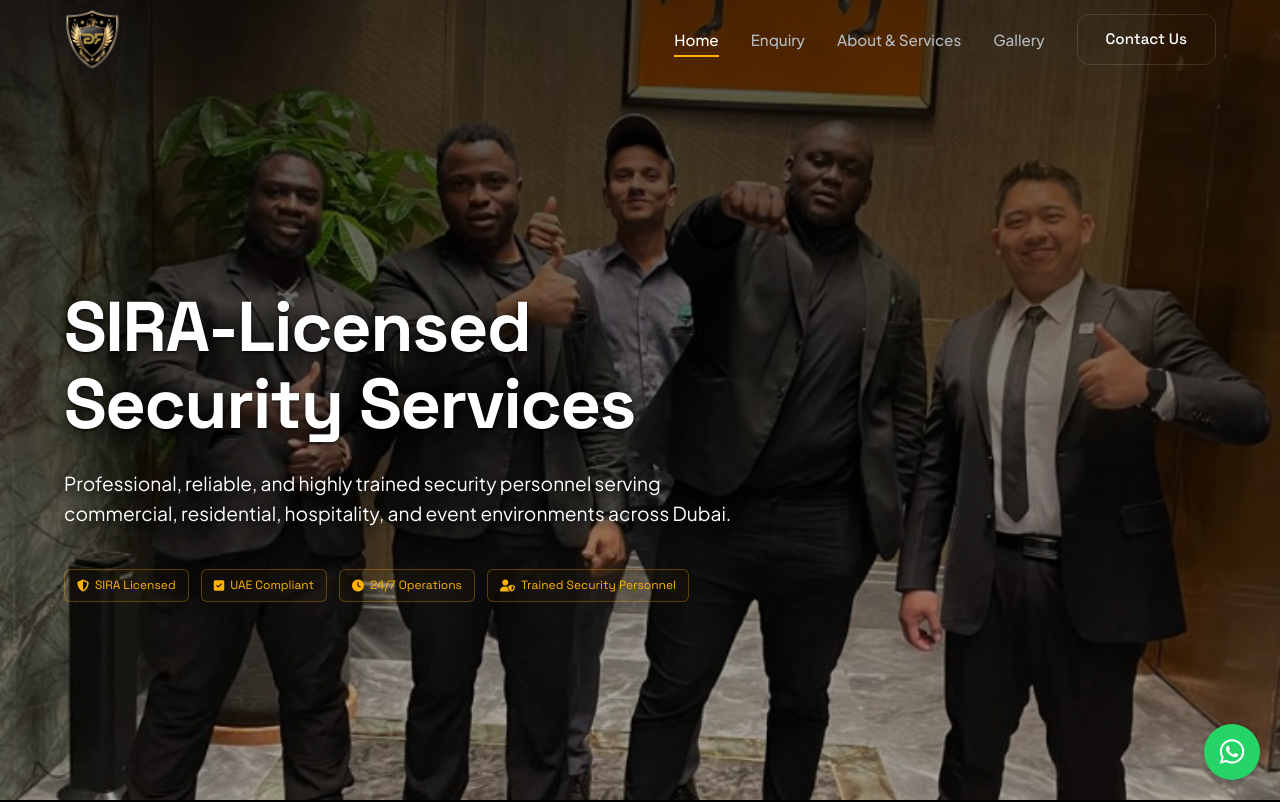
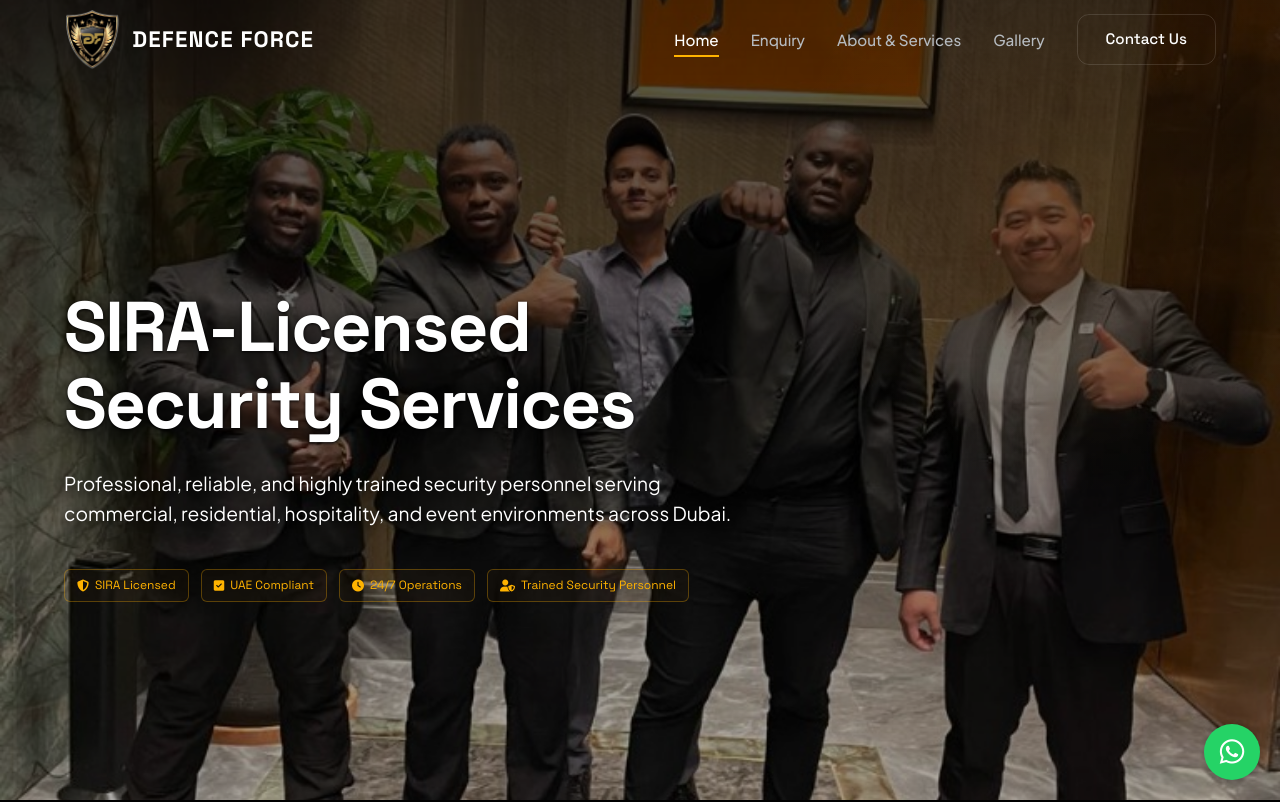
Before and after one commit to fenas/defenceforceuae, a website: page index.html in a window 1280 px wide. Shown: the top 802 px of the page. Drawn offline with Linux system fonts and the light colour scheme.

Commit message:
Add files via upload

```diff
--- a/index.html
+++ b/index.html
@@ -35,8 +35,10 @@
   <!-- Header / Navigation -->
   <header class="main-header" id="header">
     <div class="container nav-container">
-      <a href="#hero" class="logo" id="logo" style="display: flex; align-items: center; text-decoration: none;">
+      <a href="#hero" class="logo" id="logo"
+        style="display: flex; align-items: center; gap: 12px; text-decoration: none;">
         <img src="logo.png" alt="Defence Force Logo" style="height: 64px; width: auto; object-fit: contain;">
+        <span class="logo-text"><span class="gold">D</span>EFENCE FORCE</span>
       </a>
 
       <nav class="nav-menu" id="nav-menu">
@@ -736,12 +738,12 @@
           style="display: flex; align-items: center; gap: 10px; text-decoration: none; margin-bottom: 20px;">
           <img src="logo.png" alt="Defence Force Logo" style="height: 38px; width: auto; object-fit: contain;">
           <span
-            style="font-family: var(--font-heading); font-weight: 700; font-size: 1.25rem; letter-spacing: 0.05em; color: var(--text-white);"><span
-              style="color: var(--accent-gold);">D</span>EFENCE<span
-              style="color: var(--text-muted); font-weight: 400;"> FORCE</span></span>
+            style="font-family: var(--font-heading); font-weight: 700; font-size: 1.25rem; letter-spacing: 0.05em; color: var(--text-white); text-transform: uppercase;"><span
+              style="color: var(--accent-gold);">D</span>EFENCE FORCE <span
+              style="color: var(--text-muted); font-weight: 400;">SECURITY SERVICES</span></span>
         </a>
         <p class="footer-desc">
-          Total security guard provider built on absolute trust, SIRA compliance, and tactical precision. Safeguarding
+          Defence Force provider built on absolute trust, SIRA compliance, and tactical precision. Safeguarding
           individuals and businesses UAE nationwide.
         </p>
       </div>
```
